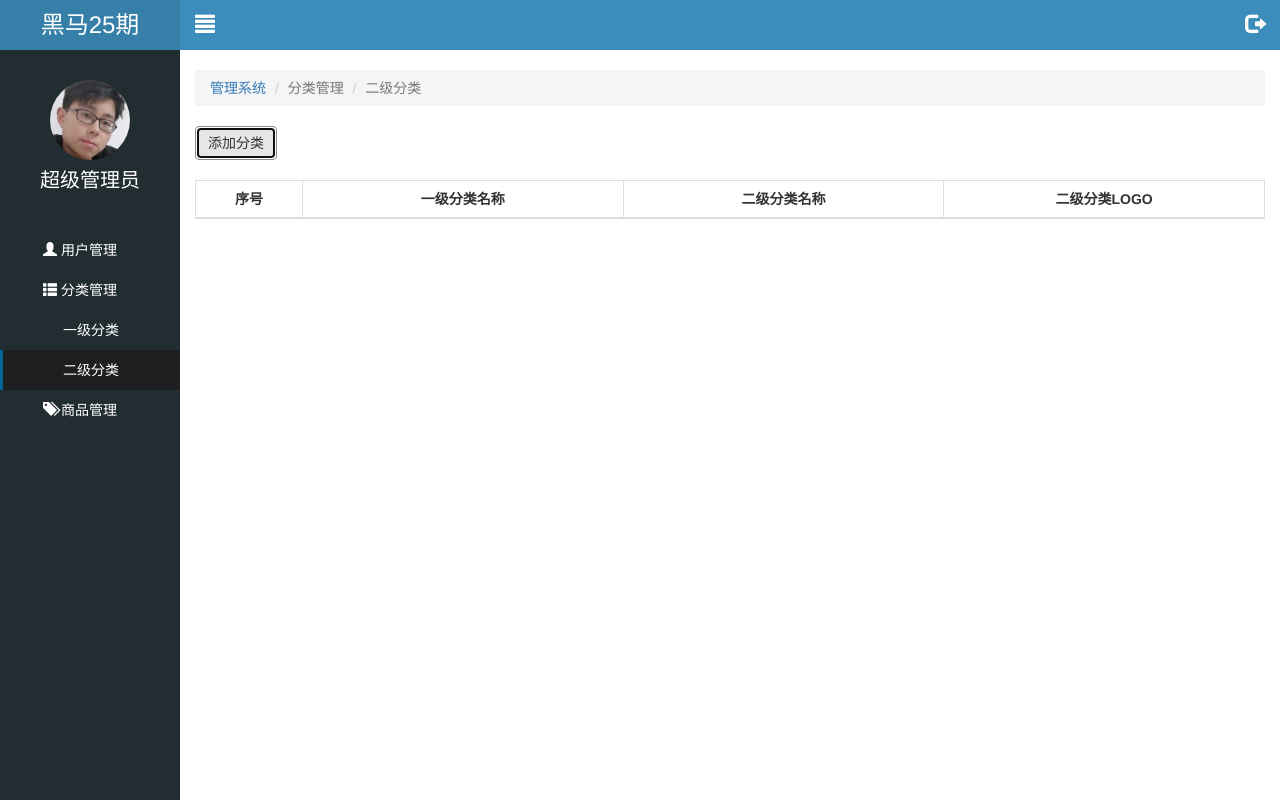
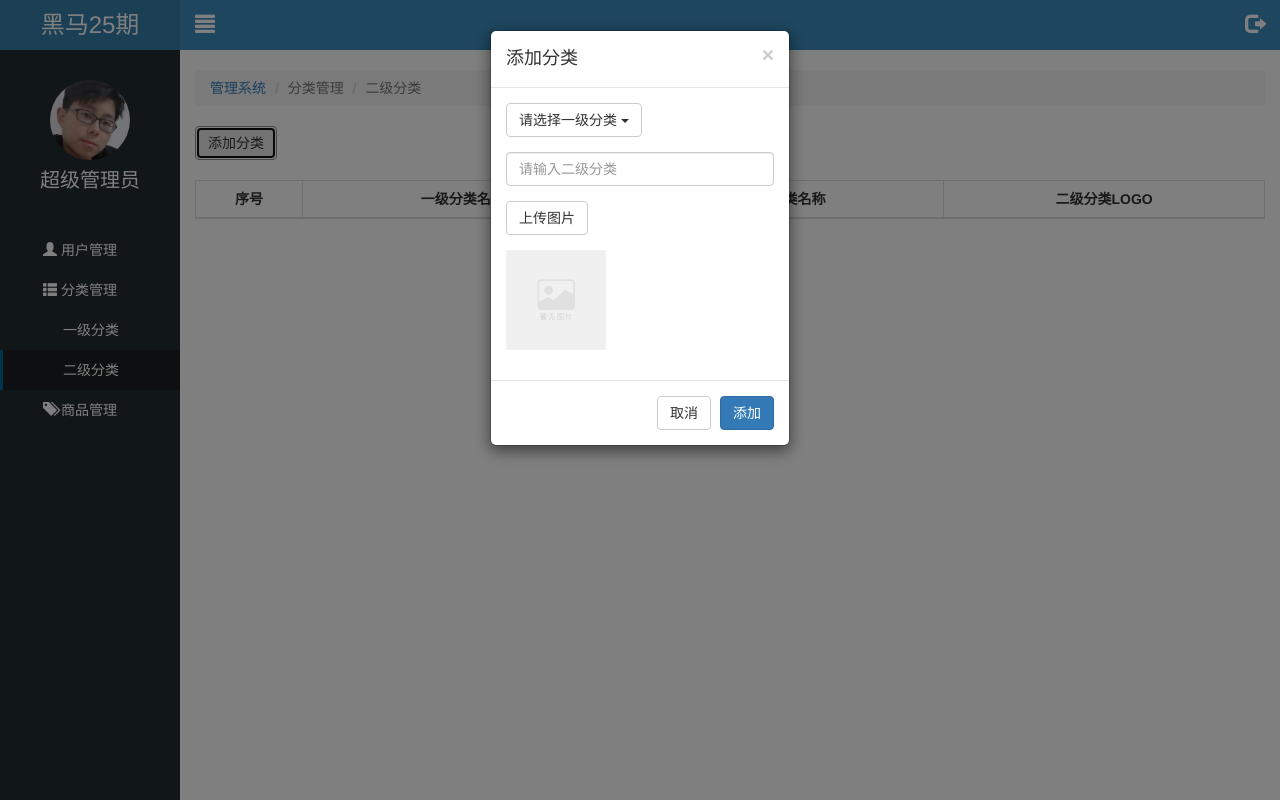
Before and after one commit to luyingping/letao, a website: page public/back/second.html in a window 1280 px wide. Both pictures are taken after a click on the button "添加分类". Drawn offline with Linux system fonts and the light colour scheme; no server answers.

Commit message:
二级页面添加分类框架完成

```diff
--- a/public/back/css/common.less
+++ b/public/back/css/common.less
@@ -22,6 +22,12 @@ li {
 }
 .red {
   color: #A94442;
+}
+.pl-15 {
+  padding-left: 15px;
+}
+.pr-15 {
+  padding-right: 15px;
 }
 .panel {
   .panel-heading {
--- a/public/back/js/second.js
+++ b/public/back/js/second.js
@@ -32,9 +32,54 @@ $(function(){
     })
   }
 
+  //点击添加分类
+  $('.addCategory .btn').on('click',function() {
+    $('.addModal').modal('show');
+    $.ajax({
+      type: 'get',
+      url: '/category/queryTopCategoryPaging',
+      data: {
+        page: 1,
+        pageSize: 100
+      },
+      dataType: 'json',
+      success: function(info) {
+        console.log(info);
+        var htmlStr = template('addTpl', info);
+        $('#addSecond ul').html(htmlStr);
+      }
+    })
+  })
+
+  //点击选中一级分类
+  // $('#addSecond li').each(function(v,i){
+  //   $(this).on('click',function(){
+  //     console.log(1)
+  //   })
+  // })
+  $('#addSecond ul').on('click','a', function(){
+    // console.log(11);
+    // console.log($(this).html());
+    $('#addSecond .add-text').html($(this).html());
+
+  })
 
 
+  $('#addSecond').bootstrapValidator({
+    fields: {
 
+    }
+  })
 
+  $("#fileupload").fileupload({
+    dataType:"json",
+    //e：事件对象
+    //data：图片上传后的对象，通过data.result.picAddr可以获取上传后的图片地址
+    done:function (e, data) {
+      console.log(data);
+      var imgUrl = data.result.picAddr;
+      $('#addSecond img').attr('src', imgUrl);
+    }
+});
 
 })
--- a/public/back/second.html
+++ b/public/back/second.html
@@ -100,6 +100,46 @@
           </div>
         </div>
   </div>
+   <!-- 添加分类模态框 -->
+   <div class="lt-modal">
+      <div class="addModal fade modal">
+          <div class="modal-dialog modal-sm">
+            <div class="modal-content">
+              <div class="modal-header">
+                <button type="button" class="close" data-dismiss="modal" aria-label="Close"><span aria-hidden="true">&times;</span></button>
+                <h4 class="modal-title">添加分类</h4>
+              </div>
+              <form  id="addSecond">
+                <div class="modal-body">
+                  <div class="dropdown form-group">
+                      <button class="btn btn-default dropdown-toggle " type="button" name="" data-toggle="dropdown" >
+                        <span class="add-text">请选择一级分类</span>
+                        <span class="caret"></span>
+                      </button>
+                      <ul class="dropdown-menu" >
+                        <!-- 动态渲染 -->
+                      </ul>
+                    </div>
+                    <div class="form-group">
+                      <input type="text" class="form-control" name="brandName"  placeholder="请输入二级分类">
+                    </div>
+                    <div class="form-group">
+                      <label class="btn btn-default" for="fileupload">上传图片</label>
+                      <input type="file" style="display:none" name="pic1" id="fileupload" data-url="/category/addSecondCategoryPic" >
+                    </div>
+                    <div class="form-group">
+                      <img src="./images/none.png" alt="" height="100">
+                    </div>
+                </div>
+                <div class="modal-footer">
+                  <button type="button" class="btn btn-default" data-dismiss="modal">取消</button>
+                  <button type="submit" class="btn btn-primary btn-addCategory">添加</button>
+                </div>
+            </form>
+            </div>
+          </div>
+        </div>
+   </div>
 
   <script type="text/html" id="secondTpl">
     {{ each rows v i }}
@@ -111,12 +151,19 @@
       </tr>
     {{ /each }}
   </script>
+  <script type="text/html" id="addTpl">
+    {{ each rows v i }}
+       <li><a href="#">{{ v.categoryName }}</a></li>
+    {{ /each }}
+  </script>
   <script src="./lib/jquery/jquery.min.js"></script>
   <script src="./lib/bootstrap/js/bootstrap.min.js"></script>
   <script src="./lib/bootstrap-validator/js/bootstrapValidator.min.js"></script>
   <script src="./lib/nprogress/nprogress.js"></script>
   <script src="./lib/artTemplate/template-web.js"></script>
   <script src="./lib/bootstrap-paginator/bootstrap-paginator.min.js"></script>
+  <script src="./lib/jquery-fileupload/jquery.ui.widget.js"></script>
+  <script src="./lib/jquery-fileupload/jquery.fileupload.js"></script>
   <script src="./js/common.js"></script>
   <script src="./js/second.js"></script>
 </body>
```
Also changed, not shown: public/back/css/common.css, public/upload/brand/2109b0b0-a3c8-11e8-a2d0-95c1fcb9cef4.jpg (added), public/upload/brand/89cb5130-a3c8-11e8-a2d0-95c1fcb9cef4.jpg (added).
